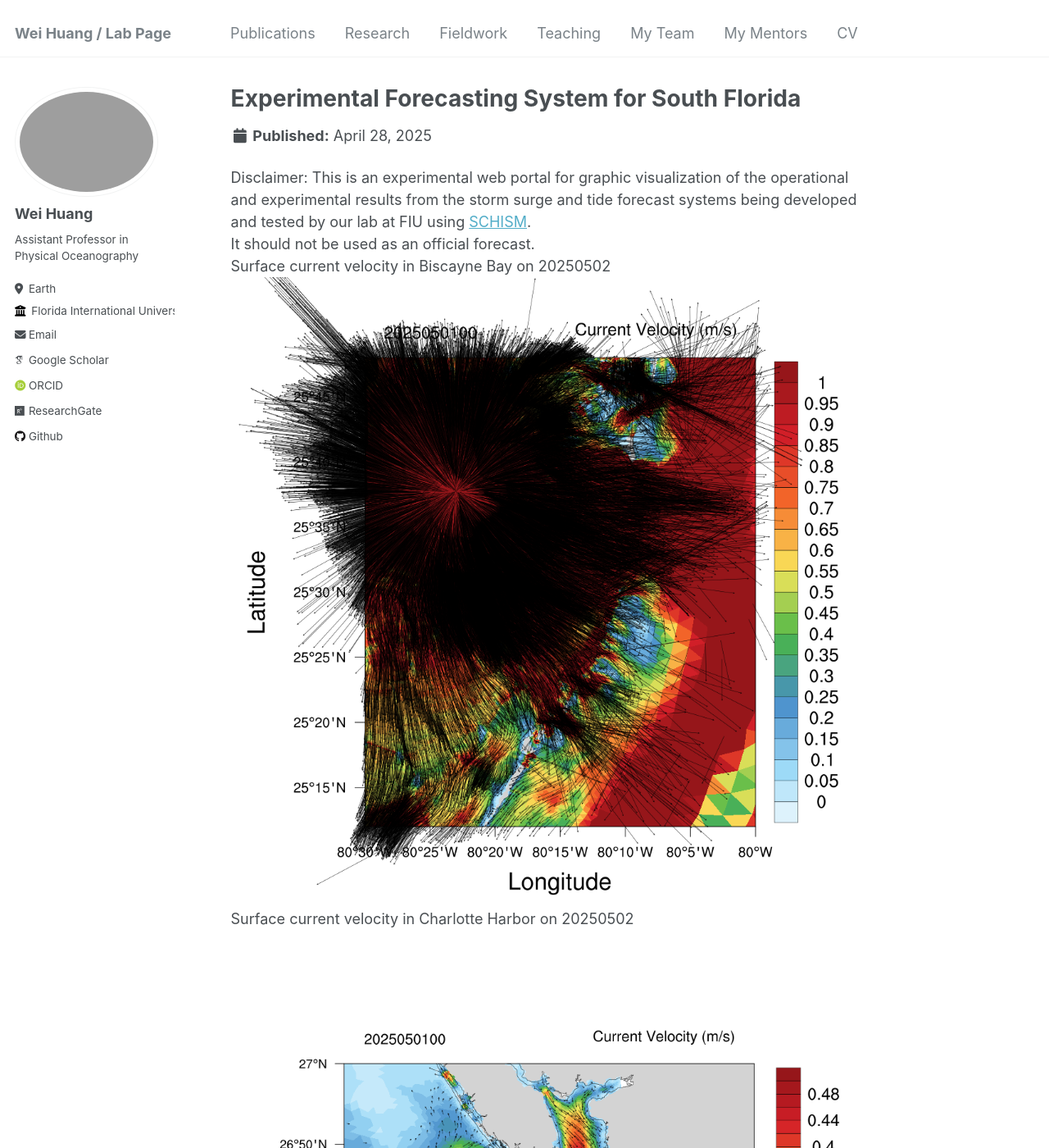
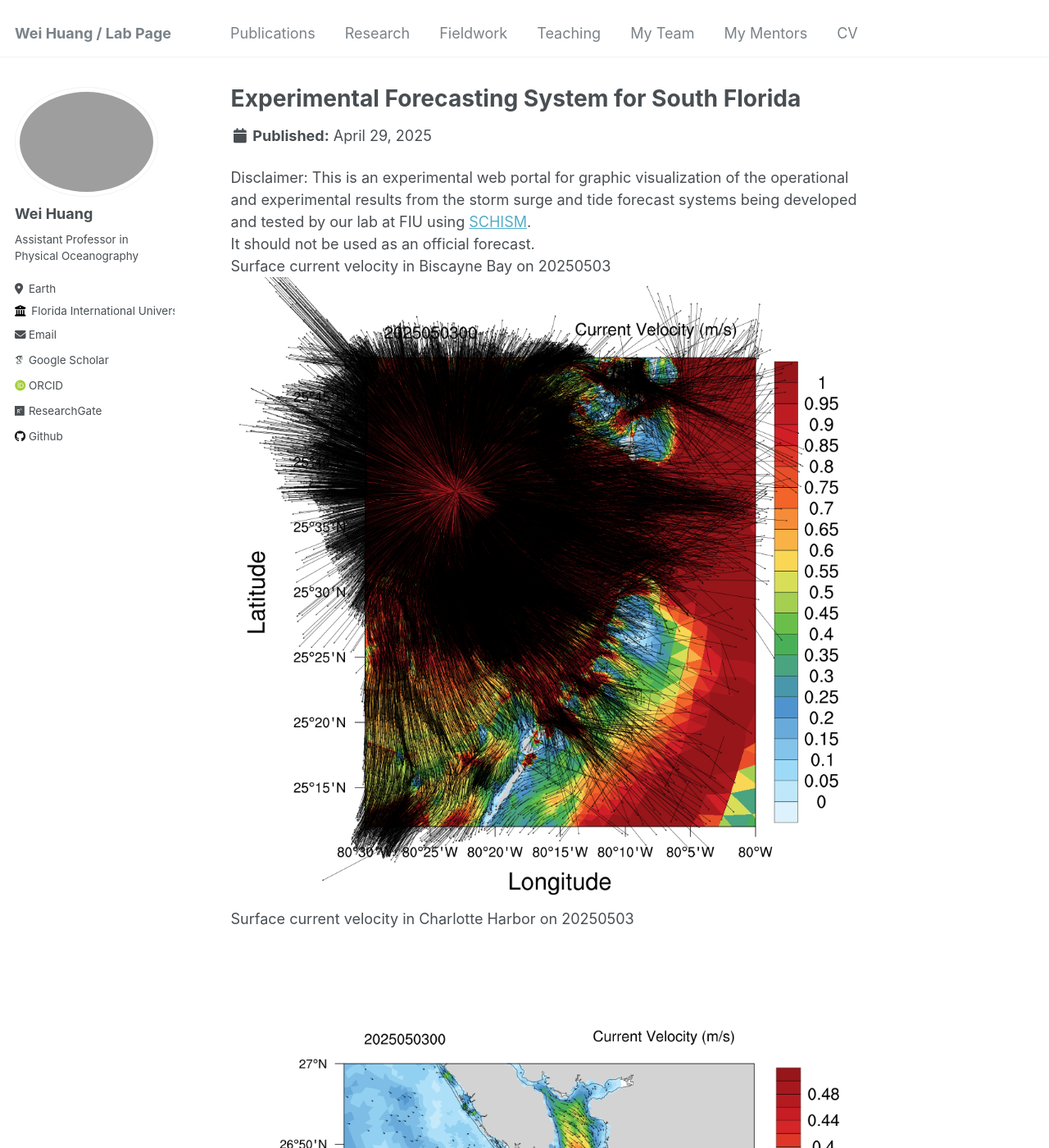
Before and after one commit to huang96169/huang96169.github.io, a Jekyll site: the page built from _research/research-1.md, in a window 1280 px wide and 1400 px high. Shown: the whole window at 82% size. Built offline with Jekyll 4.4.1, drawn with Linux system fonts in a browser that asks for light colours; some web fonts are replaced; some of the changed text lies outside the part shown.

Commit message:
replaced research_uv1.gif research_salt1.gif research_temp1.gif and replaced research_elev2.gif research_uv2.gif research_salt2.gif research_temp2.gif

```diff
--- a/_research/research-1.md
+++ b/_research/research-1.md
@@ -1,7 +1,7 @@
 ---
 title: "Experimental Forecasting System for South Florida"
-short: Surface current velocity of South Florida from 20250428 to 20250502
-date: 2025-04-28
+short: Surface current velocity of South Florida from 20250429 to 20250503
+date: 2025-04-29
 short1: "Disclaimer: This is an experimental web portal for graphic visualization of the operational and experimental results from the storm surge and tide forecast systems being developed and tested by our lab at FIU using [SCHISM](https://ccrm.vims.edu/schismweb/). It should not be used as an official forecast."
 excerpt: "<img src='/images/research_uv1.gif'>"
 collection: research
@@ -10,11 +10,11 @@ collection: research
 Disclaimer:
 This is an experimental web portal for graphic visualization of the operational and experimental results from the storm surge and tide forecast systems being developed and tested by our lab at FIU using [SCHISM](https://ccrm.vims.edu/schismweb/).<br/>
 It should not be used as an official forecast.<br/>
-Surface current velocity in Biscayne Bay on 20250502<br/>
+Surface current velocity in Biscayne Bay on 20250503<br/>
 <img src='/images/research_Bbay.png'>
-Surface current velocity in Charlotte Harbor on 20250502<br/>
+Surface current velocity in Charlotte Harbor on 20250503<br/>
 <img src='/images/research_Cbay.png'>
-Surface current velocity in Tampa Bay on 20250502<br/>
+Surface current velocity in Tampa Bay on 20250503<br/>
 <img src='/images/research_Tbay.png'>
 The map below showns observational stations used for validating the model's results, as well as the horizontal grid. <br/>
 The horizontal grid for SCHISM in simulating Biscayne Bay in South Florida, using flexible resolution resolving levees and canals (1-2 m), watershed rural and urban areas (30m-50m) and coastal ocean (500m-5km).<br/>
```
Also changed, not shown: _research/research-2.md (+6 -6 lines), images/research_Bbay.png, images/research_Cbay.png, images/research_Tbay.png, images/research_maxelev2.gif, 4 other files.
